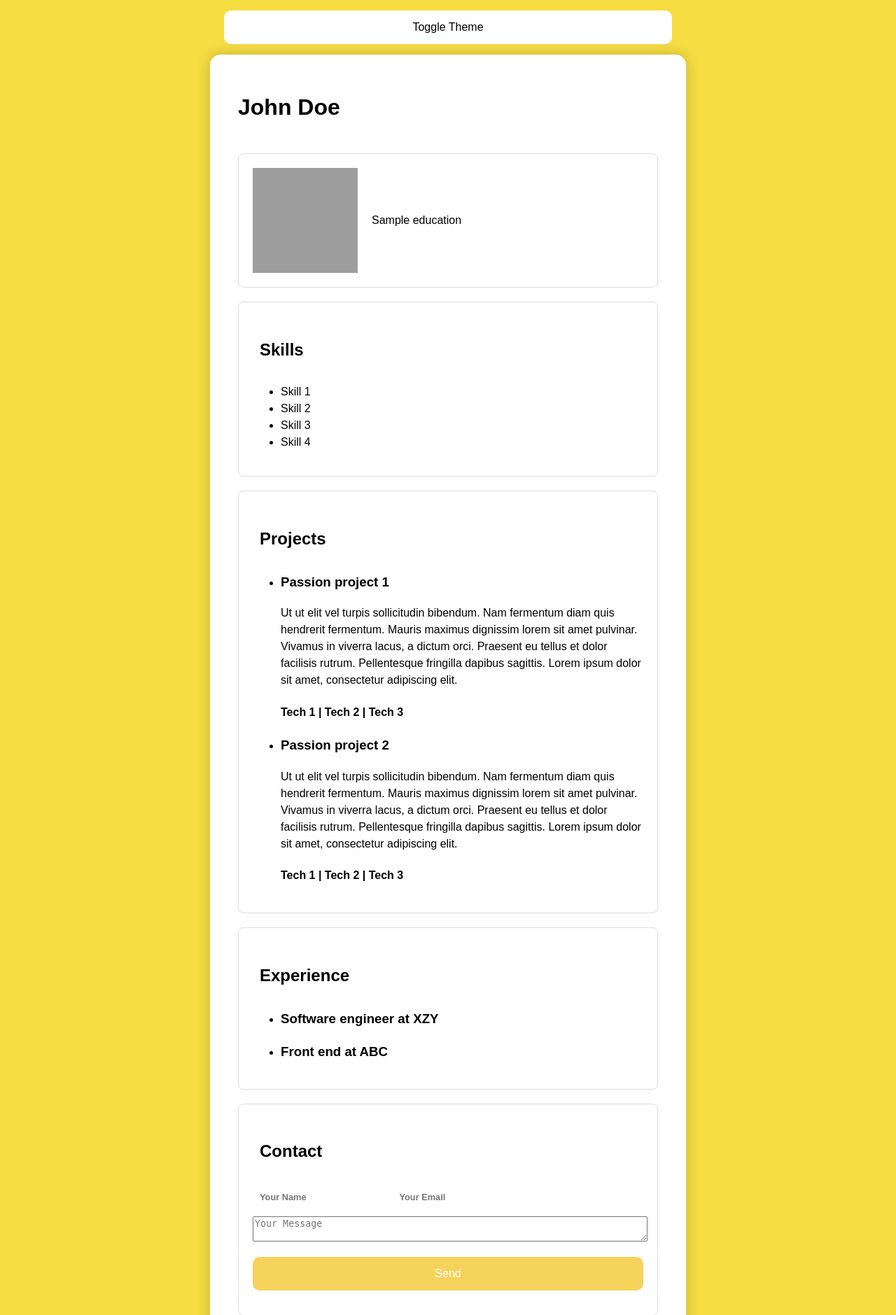
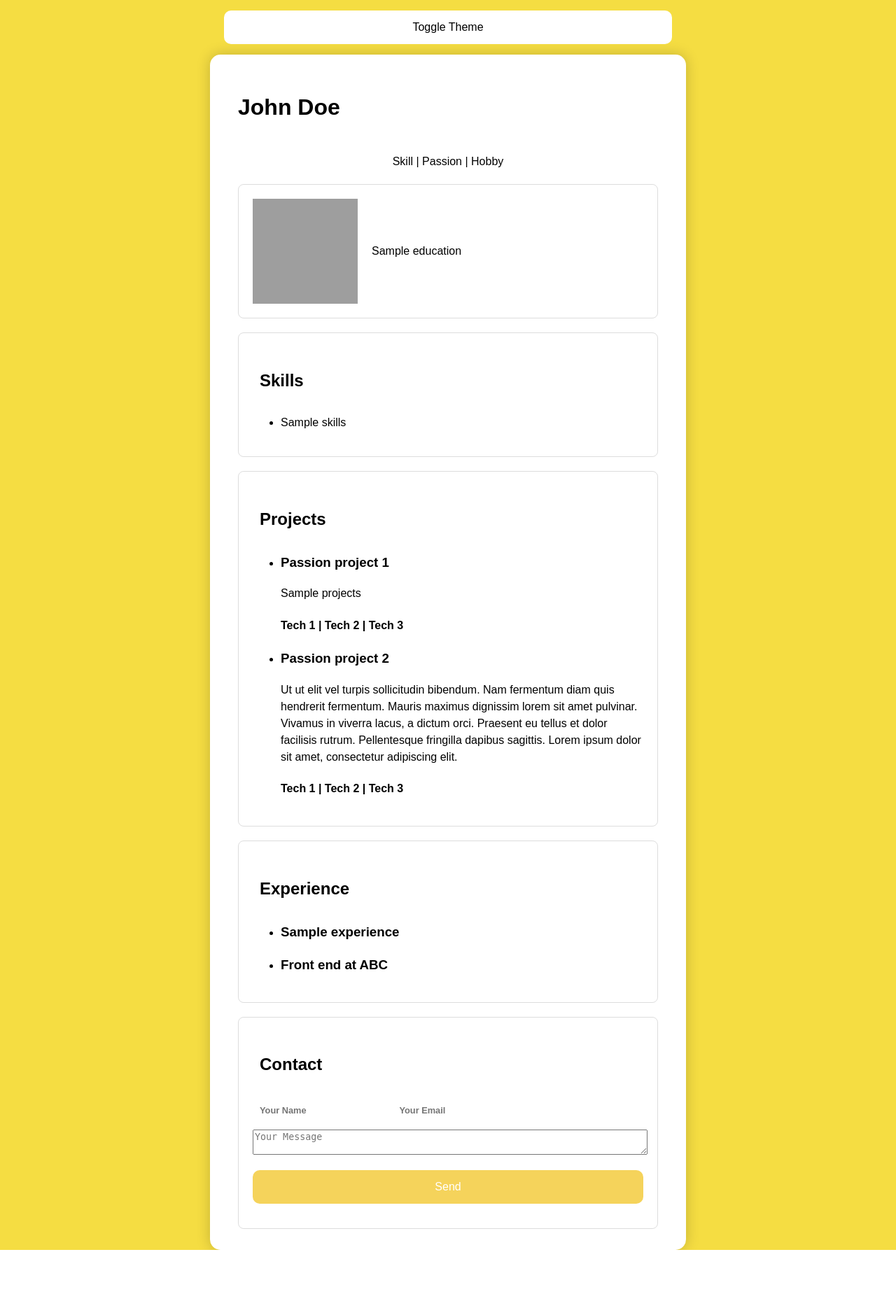
Before and after one commit to WipaBG/CV, a PHP site: template views/homeform.php in a window 1280 px wide. Shown: the top 1879 px of the page at 70% size. After the commit the page ends 1786 px from the top, so only its background shows below. Run offline with PHP 8.4, Linux system fonts and the light colour scheme; the template is opened without the code that fills it: most values are stand-ins (such as "Sample title", 1, 10 or a date in 2020); grey boxes are pictures that could not be loaded.

Commit message:
homeform dynamic

```diff
--- a/views/homeform.php
+++ b/views/homeform.php
@@ -8,48 +8,44 @@
     <script defer src="assests/js/home.js"></script>
 </head>
 <body>
-
-	<body>
     <button id='btn1' onclick="toggleTheme()">Toggle Theme</button>
-	<div class="main" id = "main" >
-	 <h1 id="name"> John Doe </h1>
+    <div class="main" id="main">
+        <h1 id="name">John Doe</h1>
+        <p id="keyword">Skill | Passion | Hobby</p>
 
         <section class="summary" id="summary">
-        <img id="image" src="https://www.exscribe.com/wp-content/uploads/2021/08/placeholder-image-person-jpg.jpg" alt="Photograph of the user" width = "150" height="150">
-	 <p id="bio" rows='7'><?= $education?></p>
+            <img id="image" src="https://www.exscribe.com/wp-content/uploads/2021/08/placeholder-image-person-jpg.jpg" alt="Photograph of the user" width="150" height="150">
+            <p id="bio"><?= htmlspecialchars($education) ?></p> <!-- Display education -->
         </section>
 
         <section id="skills">
             <h2>Skills</h2>
-		<ul id='list'>
-            <li> Skill 1</li>
-			<li> Skill 2</li>
-			<li> Skill 3</li>
-			<li> Skill 4</li>
+            <ul id="list">
+                <li><?= htmlspecialchars($skills) ?></li> <!-- Display skills -->
             </ul>
         </section>
 
         <section id="projects">
-	<h2>Projects</h2><ul>
-	<li><h3>Passion project 1</h3>
-	<p>Ut ut elit vel turpis sollicitudin bibendum. Nam fermentum diam quis hendrerit fermentum. Mauris maximus dignissim lorem sit amet pulvinar. Vivamus in viverra lacus, a dictum orci.
-	Praesent eu tellus et dolor facilisis rutrum. Pellentesque fringilla dapibus sagittis.
-	Lorem ipsum dolor sit amet, consectetur adipiscing elit.</p>
+            <h2>Projects</h2>
+            <ul>
+                <li>
+                    <h3>Passion project 1</h3>
+                    <p><?= $projects?></p>
                     <h4>Tech 1 | Tech 2 | Tech 3</h4>
                 </li>
                 <li>
                     <h3>Passion project 2</h3>
-	<p>Ut ut elit vel turpis sollicitudin bibendum. Nam fermentum diam quis hendrerit fermentum. Mauris maximus dignissim lorem sit amet pulvinar. Vivamus in viverra lacus, a dictum orci.
-	Praesent eu tellus et dolor facilisis rutrum. Pellentesque fringilla dapibus sagittis.
-	Lorem ipsum dolor sit amet, consectetur adipiscing elit.</p>
+                    <p>Ut ut elit vel turpis sollicitudin bibendum. Nam fermentum diam quis hendrerit fermentum. Mauris maximus dignissim lorem sit amet pulvinar. Vivamus in viverra lacus, a dictum orci. Praesent eu tellus et dolor facilisis rutrum. Pellentesque fringilla dapibus sagittis. Lorem ipsum dolor sit amet, consectetur adipiscing elit.</p>
                     <h4>Tech 1 | Tech 2 | Tech 3</h4>
                 </li>
             </ul>
         </section>
+
         <section id="experience">
-	<h2>Experience</h2><ul>
-	<li><h3> Software engineer at XZY</h3></li>
-	<li><h3> Front end at ABC</h3></li>
+            <h2>Experience</h2>
+            <ul>
+                <li><h3><?= $experience?></h3></li>
+                <li><h3>Front end at ABC</h3></li>
             </ul>
         </section>
 
@@ -61,7 +57,7 @@
                 <textarea id="id3" name="message" placeholder="Your Message"></textarea>
                 <button id='btn' type="submit">Send</button>
             </form>
+        </section>
     </div>
 </body>
-</body>
 </html>
```
Lines whose indentation alone changed are shown as unchanged.
